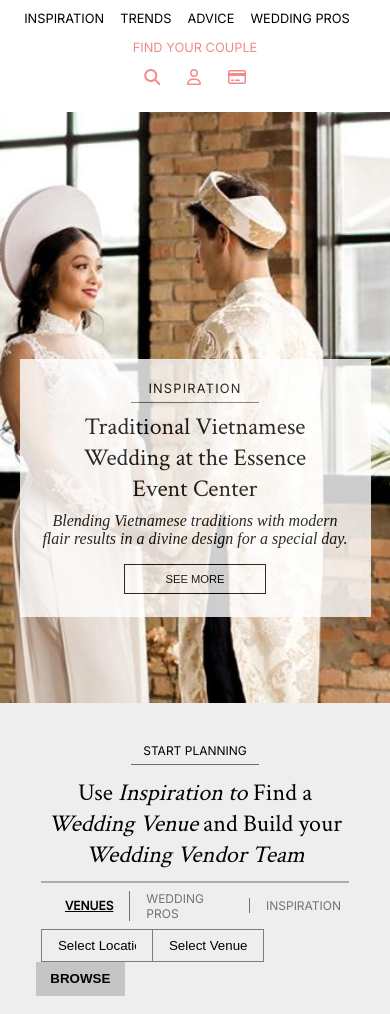
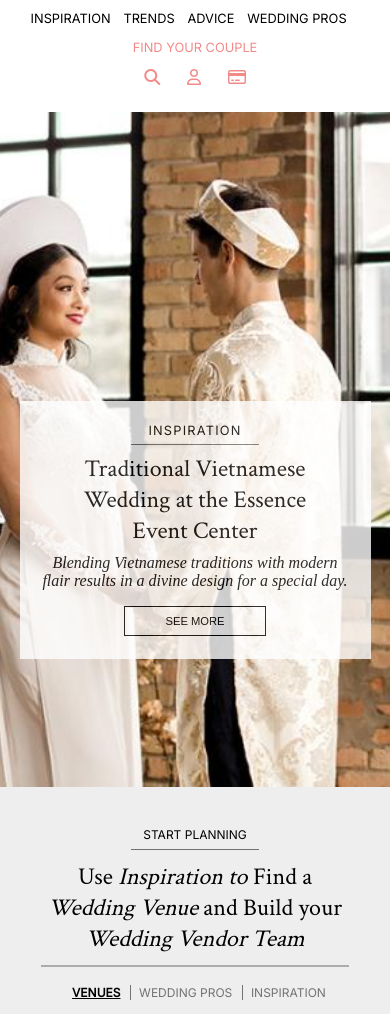
Before and after one commit to SarwarSarker/minnesota, a plain HTML site: page index.html in a window 390 px wide. Shown: the part 67-1081 px from the top of the page. Drawn offline with nearby package versions, Linux system fonts and the light colour scheme; a web font is replaced by a local one.

Commit message:
responsive bug fix

```diff
--- a/sass/style.scss
+++ b/sass/style.scss
@@ -255,7 +255,7 @@ a {
     .card {
       margin: 0.5rem;
       background-color: rgb(233, 233, 233);
-      height: 525px;
+      height: 540px;
 
       img {
         width: 100%;
@@ -433,7 +433,7 @@ a {
     }
     .card {
       margin: 0.5rem;
-      height: 525px;
+      height: 540px;
 
       img {
         width: 100%;
@@ -673,7 +673,7 @@ footer {
       .hd_nav_detail {
         ul {
           a {
-            margin-right: 1rem;
+            margin-right: 0.8rem;
           }
         }
       }
@@ -690,7 +690,7 @@ footer {
   }
   /* banner section */
   .background {
-    height: 70vh;
+    height: 80vh;
 
     .background_details {
       max-width: 90%;
@@ -710,20 +710,22 @@ footer {
       h2 {
         max-width: 100%;
         font-size: 1.5rem;
-
-        span {
-          font-style: italic;
-        }
+        margin-bottom: 0.8rem;
       }
       .planner_items {
         .item {
-          margin: 0.5rem;
-          padding-left: 1rem;
+          margin: 0.3rem;
+          padding-left: 0.5rem;
         }
       }
       .planner_form {
+        margin-top: 0.8rem;
+        display: flex;
+        justify-content: center;
+        align-items: center;
+
         select {
-          width: 7rem;
+          width: 33%;
           background: none;
         }
         input[type="button"] {
@@ -748,6 +750,8 @@ footer {
       height: 55vh;
 
       .wedding_pros_text {
+        width: 100%;
+
         h4 {
           font-size: 1.2rem;
         }
@@ -828,8 +832,10 @@ footer {
       height: 55vh;
 
       .spotlight_text {
+        width: 80%;
+
         h4 {
-          font-size: 1.2rem;
+          font-size: 1rem;
         }
         p {
           font-size: 0.55rem;
@@ -936,8 +942,8 @@ footer {
       }
     }
   }
-   /* newsletter */
-   .newsletter {
+  /* newsletter */
+  .newsletter {
     padding: 3.5rem;
   }
 }
```
Also changed, not shown: sass/style.css, 1 other file.
